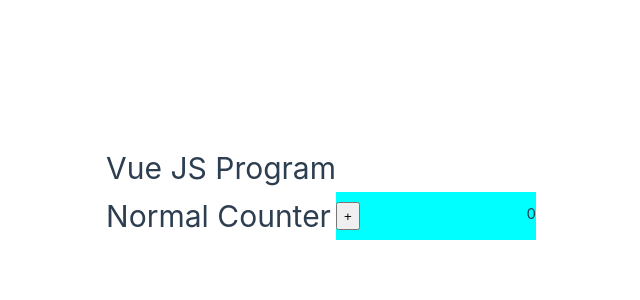
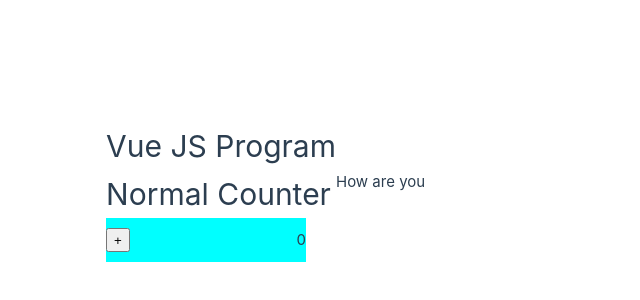
Before and after one commit to cbappi/Vue_JS_1st, a Vue app: page / in a window 1280 px wide. Shown: the part 208-508 px from the top of the page, without its empty margins (304-944 px from the left). Built offline with nearby package versions, Linux system fonts and the light colour scheme.

Commit message:
prop drilling commit

```diff
--- a/src/App.vue
+++ b/src/App.vue
@@ -10,9 +10,10 @@
 
 <script setup>
 
-  import {ref} from 'vue';
+  import {provide,ref} from 'vue';
   import buttons from './components/buttons.vue'
   let title = ref("Vue JS Program");
+  provide('message','How are you')
   let counts = ref(0);
   const increaseCount =  (n) =>{
     counts.value += n
--- a/src/components/buttons.vue
+++ b/src/components/buttons.vue
@@ -1,5 +1,6 @@
 <template>
     <h1>{{title }}</h1>
+    <p>{{ message }}</p>
     <div class ="count">
 
         <button  @click = "$emit('increaseBy',1)">+</button>
@@ -11,8 +12,9 @@
 
   <script setup>
 
-    import {ref} from 'vue';
+    import {inject,ref} from 'vue';
     const props = defineProps(['title', 'coun'])
+    const message = inject('message')
 
   </script>
 
```
